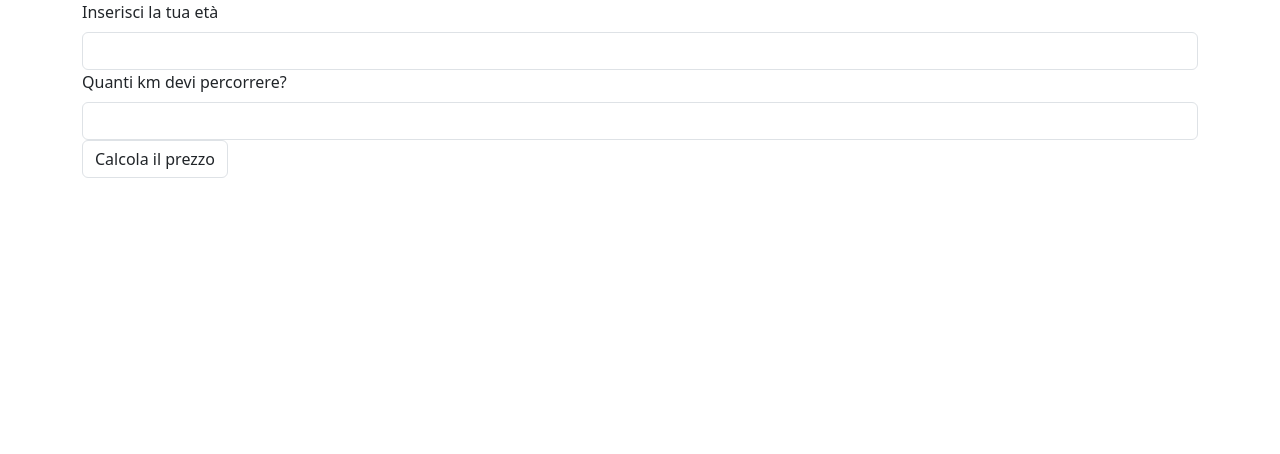
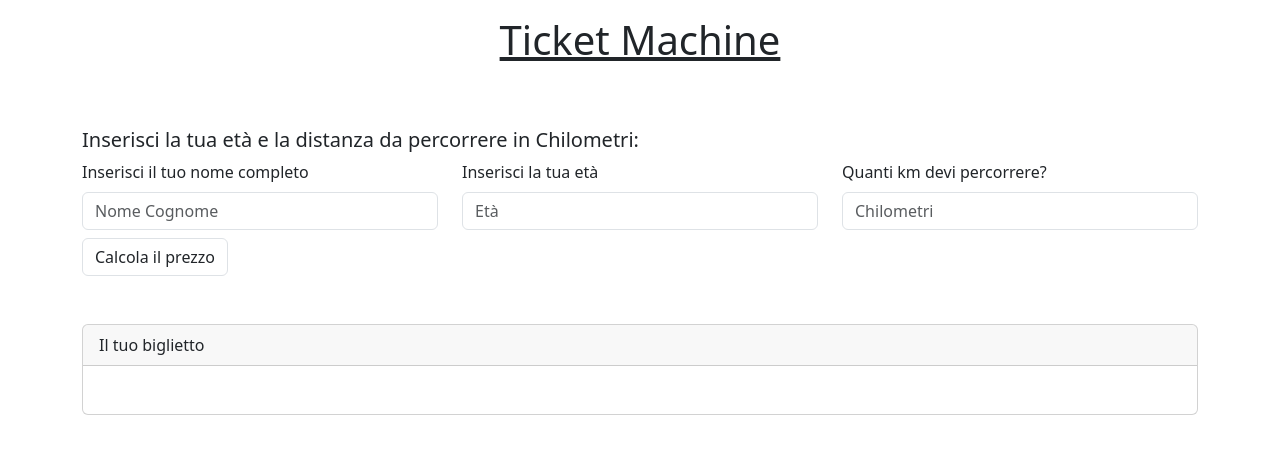
Before and after one commit to murphy-afk/js-biglietto-treno-form, a plain HTML site: page index.html in a window 1280 px wide. Drawn offline with nearby package versions, Linux system fonts and the light colour scheme.

Commit message:
feat: age input validation

```diff
--- a/index.html
+++ b/index.html
@@ -12,15 +12,35 @@
 
 <body>
   <div class="container">
-    <form action="submit" class="">
-      <label for="age" class="form-label">Inserisci la tua età</label>
-      <input type="number" name="age" id="age" class="form-control">
-      <label for="distance" class="form-label">Quanti km devi percorrere?</label>
-      <input type="number" name="distance" id="distance" class="form-control">
-      <button type="submit" class="btn border">Calcola il prezzo</button>
+    <h1 class="title text-center text-decoration-underline py-3">Ticket Machine</h1>
+    <h2 class="fs-5 fw-light mt-5">Inserisci la tua età e la distanza da percorrere in Chilometri:</h2>
+    <form action="submit">
+      <div class="row justify-content-center align-items-baseline">
+        <div class="col">
+          <label for="name" class="form-label">Inserisci il tuo nome completo</label>
+          <input type="text" name="name" id="name" class="form-control" placeholder="Nome Cognome">
+        </div>
+        <div class="col">
+          <label for="age" class="form-label">Inserisci la tua età</label>
+          <input type="number" name="age" id="age" class="form-control" placeholder="Età">
+        </div>
+        <div class="col">
+          <label for="distance" class="form-label">Quanti km devi percorrere?</label>
+          <input type="number" name="distance" id="distance" class="form-control" placeholder="Chilometri">
+        </div>
+      </div>
+      <div class="row mt-2">
+        <div class="col-12">
+          <button type="submit" class="btn border">Calcola il prezzo</button>
+        </div>
+      </div>
     </form>
-    <div class="ticket">
-      <p class="pricing"></p>
+    <div class="card ticket mt-5">
+      <div class="card-header">Il tuo biglietto</div>
+      <div class="card-body">
+
+        <p class="pricing"></p>
+      </div>
     </div>
   </div>
   <script src="https://cdn.jsdelivr.net/npm/bootstrap@5.3.8/dist/js/bootstrap.bundle.min.js"
--- a/script/script.js
+++ b/script/script.js
@@ -11,7 +11,7 @@ const ageInput = document.getElementById("age");
 const distInput = document.getElementById("distance");
 const pricing = document.querySelector(".pricing");
 
-
+let discountType = "Standard";
 const calculatePrice = (age, distance) => {
   const minorDiscount = 20;
   const elderDiscount = 40;
@@ -21,24 +21,36 @@ const calculatePrice = (age, distance) => {
 
   if (age < 18) {
     discount = price * (minorDiscount / 100);
+    discountType = "Under 18";
   }
   else if (age > 65) {
     discount = price * (elderDiscount / 100);
+    discountType = "Over 65";
   }
   const finalPrice = price - discount;
   const result = finalPrice.toFixed(2);
-  return result
+  // send discounType to ticket
+  console.log(discountType);
+  return result;
 }
+
+
+
+// const calculateDiscount = () => {
+
+// }
 
 form.addEventListener("submit", (event) => {
   event.preventDefault();
   const userAge = parseInt(ageInput.value);
   const userDistance = parseInt(distInput.value);
-  console.log(userAge);
 
 
   if (isNaN(userAge) || isNaN(userDistance)) {
     alert("inserisci la tua età e distanza da percorrere");
+  }
+  else if (userAge < 1 || userAge > 120) {
+    alert("inserire un età valida")
   }
   else {
     const ticketPrice = calculatePrice(userAge, userDistance);
```
